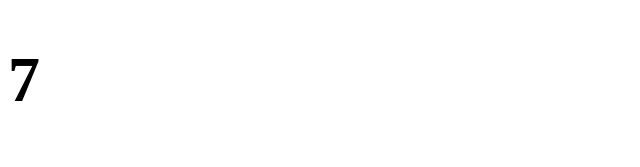
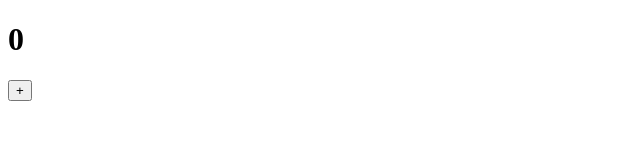
Before and after one commit to Francesco170/esercizi, a React (Create React App) app: page / in a window 1280 px wide. Shown: the top 167 px of the page, without its empty margins (0-640 px from the left). Built offline with nearby package versions, Linux system fonts and the light colour scheme.

Commit message:
esercizio27

```diff
--- a/src/App.js
+++ b/src/App.js
@@ -1,9 +1,9 @@
 import React from "react";
-import { Counter } from "./Counter";
+import { ClickCounter } from "./ClickCounter";
 export class App extends React.Component{
    render(){
 
     return(
-        <Counter/>
+        <ClickCounter/>
     )
 }}
--- /dev/null
+++ b/src/ClickCounter.js
@@ -0,0 +1,30 @@
+import React from "react";
+
+export class ClickCounter extends React.Component{
+     constructor(props){
+        super(props)
+        this.state = {
+            count: 0,
+        }
+        this.increment = this.increment.bind(this);
+
+
+    }
+        increment() {
+            this.setState(value => ({
+                count: value.count + 1,
+            }));
+        }
+
+
+
+        render() {
+            return (
+                <>
+          <h1>{this.state.count}</h1>
+          <button onClick={this.increment}>+</button>
+
+        </>
+      )
+    }
+}
--- a/src/Counter.js
+++ /dev/null
@@ -1,26 +0,0 @@
-import React from "react";
-import { CounterDisplay } from "./CounterDisplay";
-export class Counter extends React.Component {
-    state = {
-        count:0
-    };
-
-       componentDidMount() {
-
-            setInterval(()=> {
-                this.setState({
-                    count: this.state.count + 1
-                })
-            },1000)
-
-    }
-
-
-
-
-    render() {
-        return (
-            <h1> <CounterDisplay count={this.state.count} /></h1>
-            )
-        }
-    }
--- a/src/CounterDisplay.js
+++ /dev/null
@@ -1,12 +0,0 @@
-import React from "react";
-export class CounterDisplay extends React.Component{
-
-    render(){
-
-   return(
-    <>
-    <h1> {this.props.count} </h1>
-   </>)
-
-   }
-    }
```
